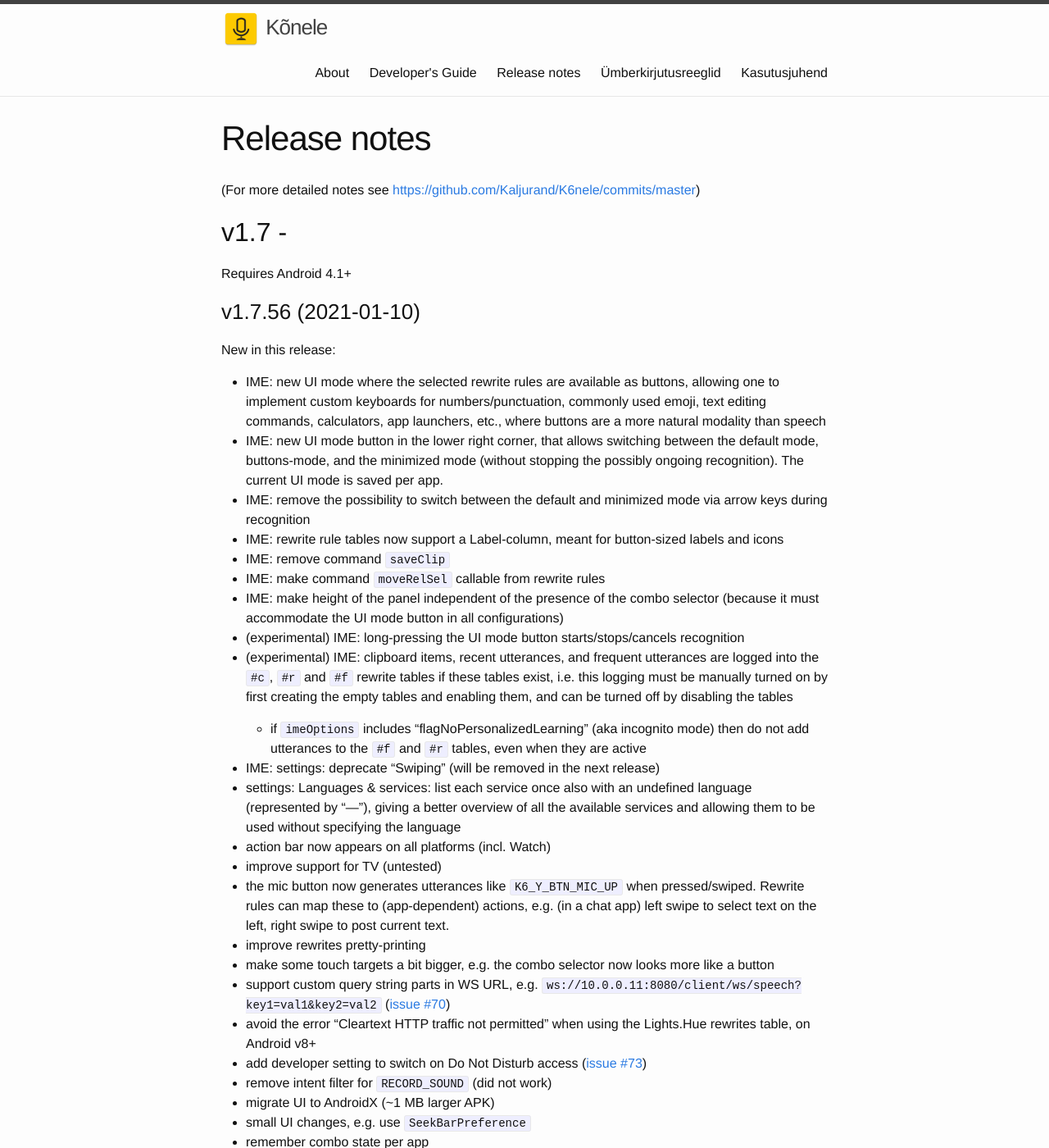
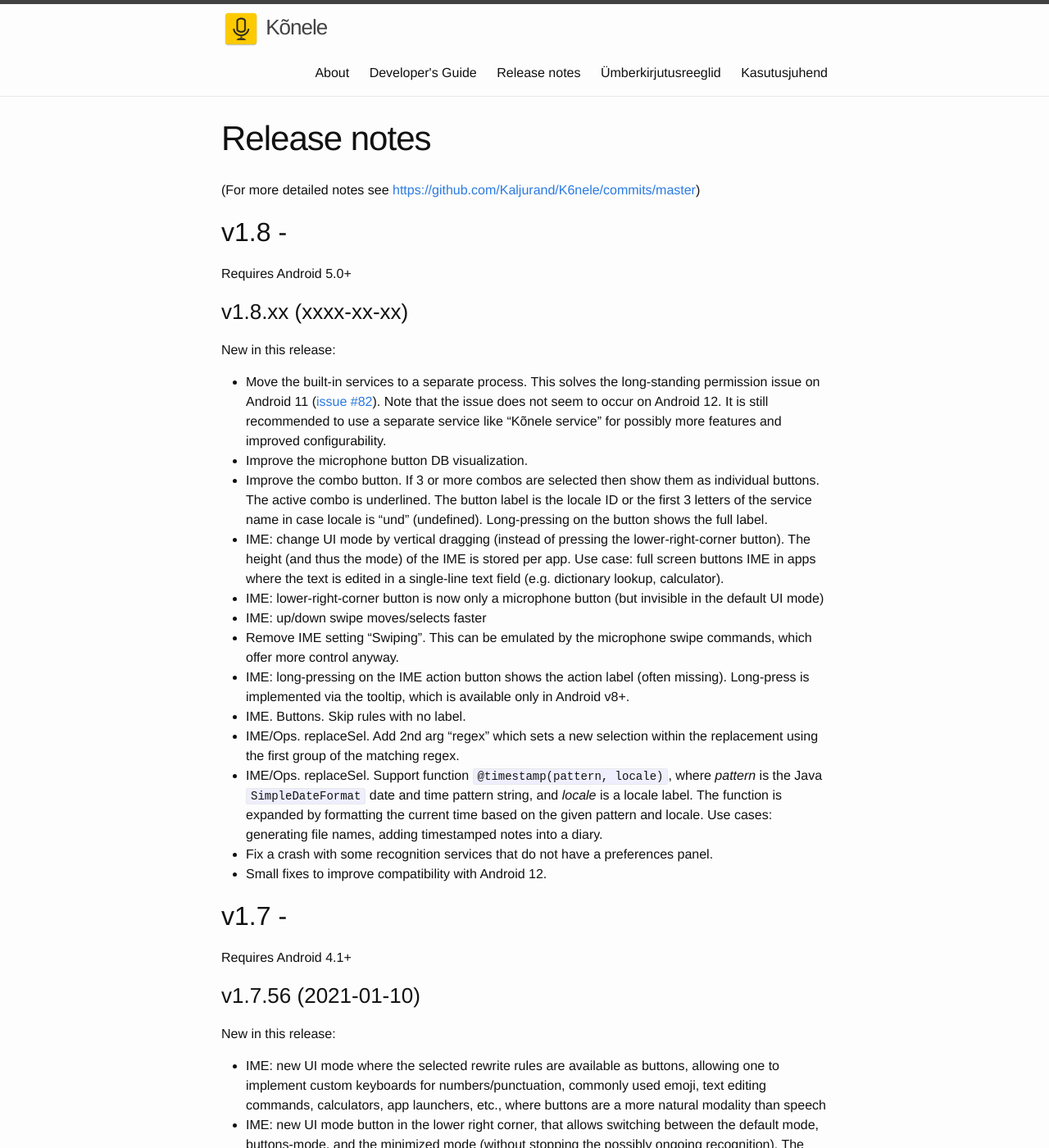
Before and after one commit to Kaljurand/K6nele, a Jekyll site: the page built from docs/en/release_notes.md, in a window 1280 px wide and 1400 px high. Shown: the whole window at 82% size. Built offline with Jekyll 4.4.1, drawn with Linux system fonts in a browser that asks for light colours.

Commit message:
Add initial release notes for 1.8.x

```diff
--- a/docs/en/release_notes.md
+++ b/docs/en/release_notes.md
@@ -4,6 +4,37 @@ title: Release notes
 ---
 
 (For more detailed notes see <https://github.com/Kaljurand/K6nele/commits/master>)
+
+## v1.8 -
+
+Requires Android 5.0+
+
+### v1.8.xx (xxxx-xx-xx)
+
+New in this release:
+
+- Move the built-in services to a separate process.
+  This solves the long-standing permission issue on Android 11
+  ([issue #82](https://github.com/Kaljurand/K6nele/issues/82)).
+  Note that the issue does not seem to occur on Android 12.
+  It is still recommended to use a separate service like "Kõnele service" for possibly more features and improved configurability.
+- Improve the microphone button DB visualization.
+- Improve the combo button. If 3 or more combos are selected then show them as individual buttons. The active combo is underlined.
+  The button label is the locale ID or the first 3 letters of the service name in case locale is "und" (undefined). Long-pressing on the button shows the full label.
+- IME: change UI mode by vertical dragging (instead of pressing the lower-right-corner button). The height (and thus the mode) of the IME is stored per app.
+  Use case: full screen buttons IME in apps where the text is edited in a single-line text field (e.g. dictionary lookup, calculator).
+- IME: lower-right-corner button is now only a microphone button (but invisible in the default UI mode)
+- IME: up/down swipe moves/selects faster
+- Remove IME setting "Swiping".
+  This can be emulated by the microphone swipe commands, which offer more control anyway.
+- IME: long-pressing on the IME action button shows the action label (often missing).
+  Long-press is implemented via the tooltip, which is available only in Android v8+.
+- IME. Buttons. Skip rules with no label.
+- IME/Ops. replaceSel. Add 2nd arg "regex" which sets a new selection within the replacement using the first group of the matching regex.
+- IME/Ops. replaceSel. Support function ``@timestamp(pattern, locale)``, where _pattern_ is the Java ``SimpleDateFormat`` date and time pattern string, and _locale_ is a locale label. The function is expanded by formatting the current time based on the given pattern and locale.
+  Use cases: generating file names, adding timestamped notes into a diary.
+- Fix a crash with some recognition services that do not have a preferences panel.
+- Small fixes to improve compatibility with Android 12.
 
 ## v1.7 -
 
```
